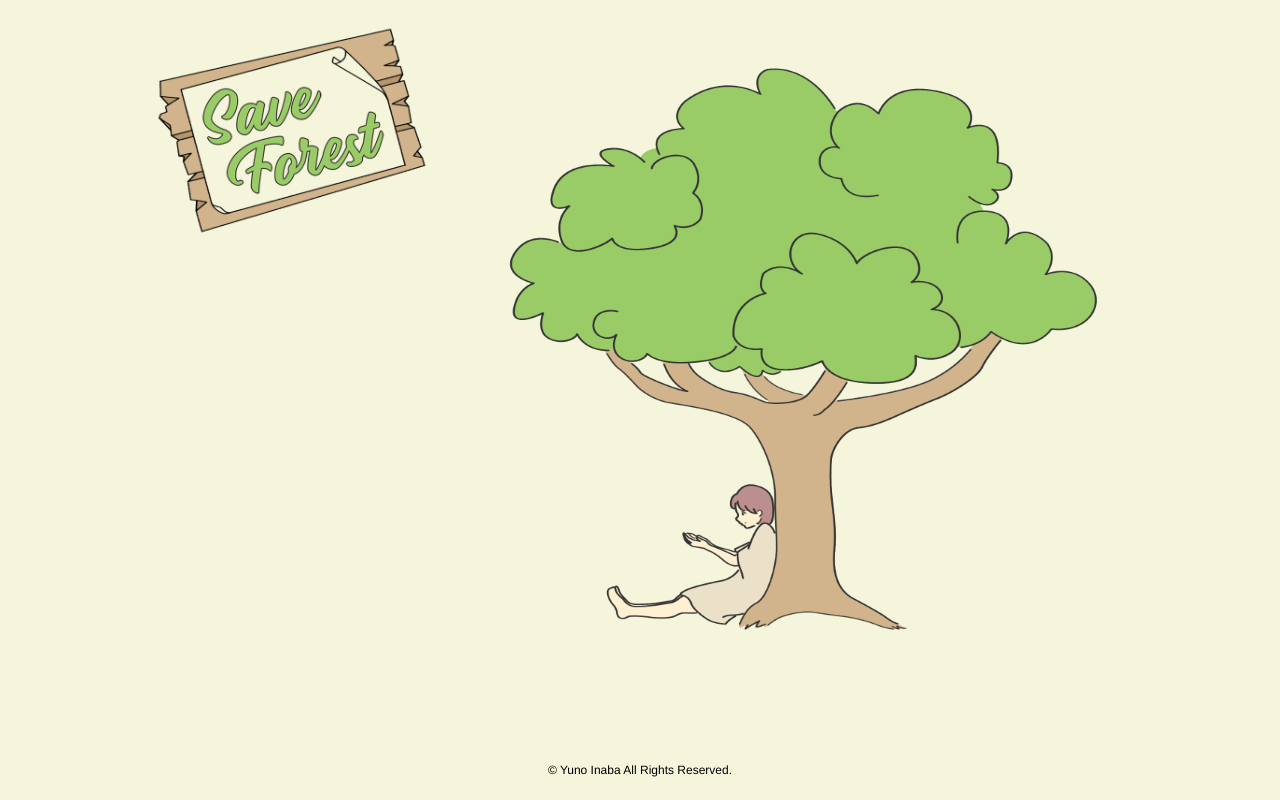
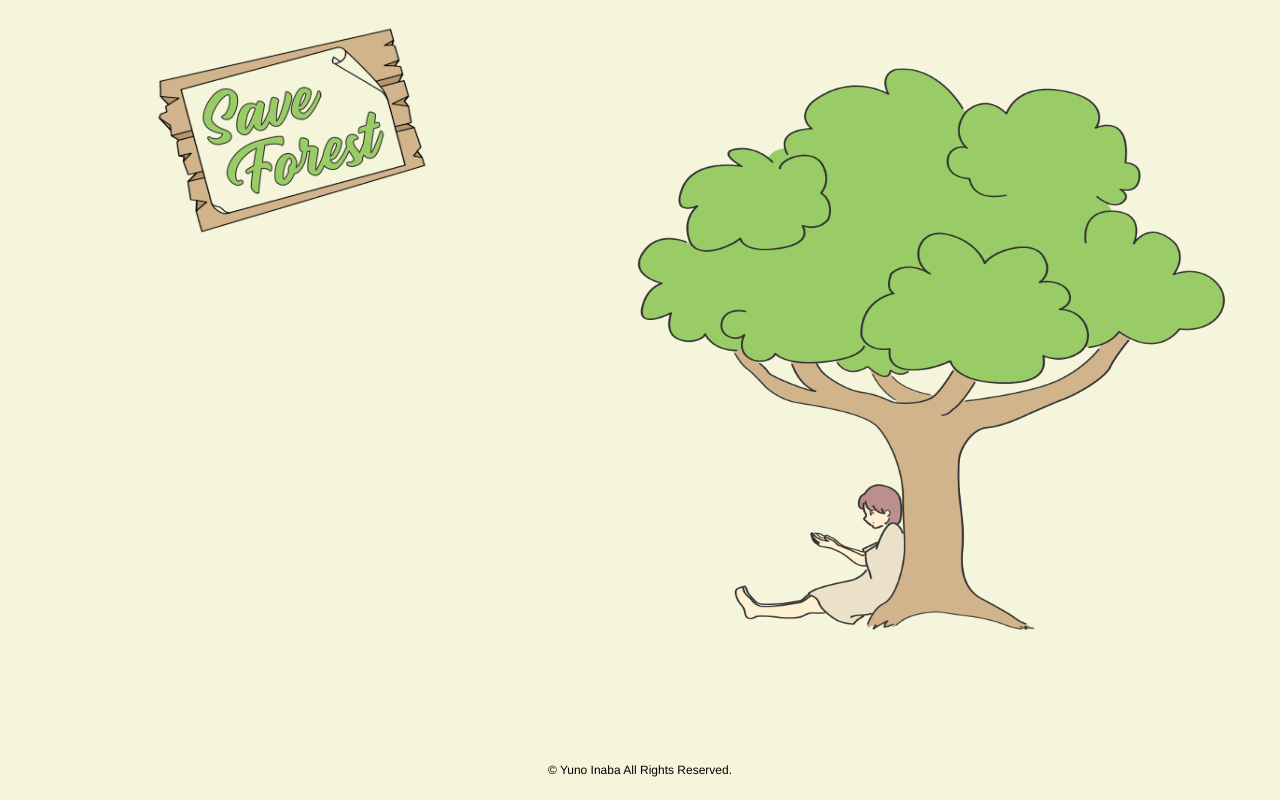
Before and after one commit to gomashiokomachi/save-forest, a Vue app: page / in a window 1280 px wide. Built offline with nearby package versions, Linux system fonts and the light colour scheme; what scroll-parallax-effect would draw is missing.

Commit message:
mainタグ追加, width,margin修正

```diff
--- a/src/App.vue
+++ b/src/App.vue
@@ -1,6 +1,8 @@
 <template>
   <Header/>
-  <router-view/>
+  <main class="main">
+    <router-view/>
+  </main>
   <Footer/>
 </template>
 
@@ -68,7 +70,5 @@ body {
 #app {
   overflow: hidden;
   position: relative;
-  max-width: 1024px;
-  margin: 0 auto;
 }
 </style>
```
